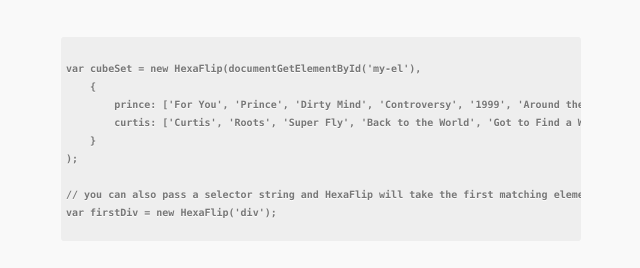
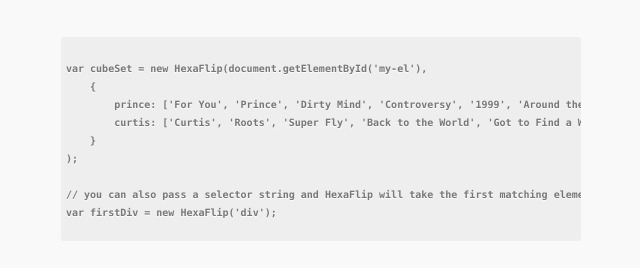
Before and after one commit to dmotz/hexaflip, a website: page index.html in a window 1280 px wide. Shown: the part 2248-2516 px from the top of the page, 319-959 px from the left. Drawn offline with Linux system fonts and the light colour scheme.

Commit message:
Fixing typo: documentGetElementById
-> document.getElementById

```diff
--- a/index.html
+++ b/index.html
@@ -72,7 +72,7 @@
 
 <pre>
 <code>
-var cubeSet = new HexaFlip(documentGetElementById('my-el'),
+var cubeSet = new HexaFlip(document.getElementById('my-el'),
     {
         prince: ['For You', 'Prince', 'Dirty Mind', 'Controversy', '1999', 'Around the World in a Day'],
         curtis: ['Curtis', 'Roots', 'Super Fly', 'Back to the World', 'Got to Find a Way', 'Sweet Exorcist']
```
